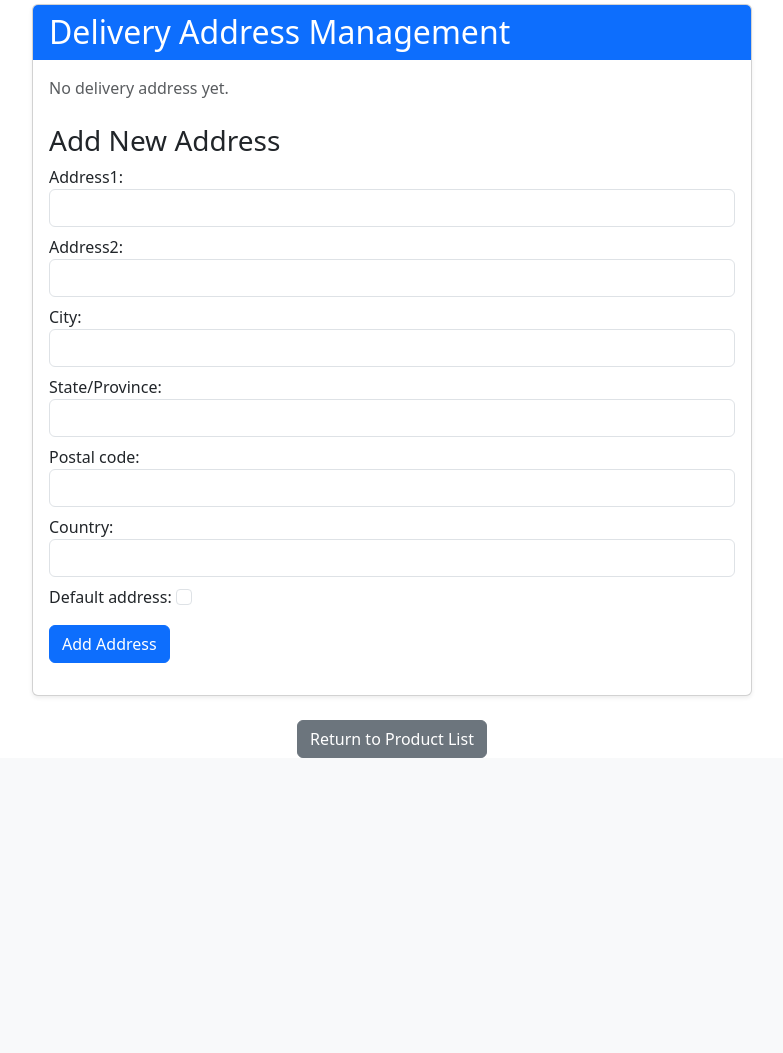
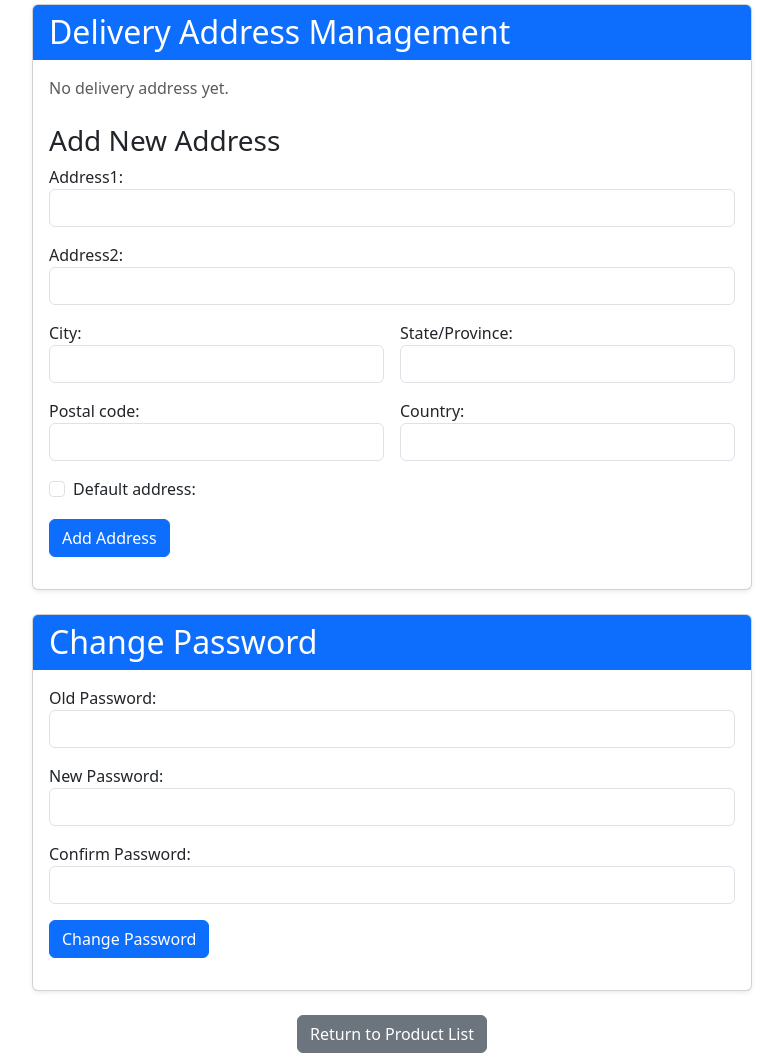
Before and after one commit to YichenShuai/shopping_platform, a Django app: page /users/myaccount/ in a window 1280 px wide. Shown: the part 734-1787 px from the top of the page, without its empty margins (248-1031 px from the left). Before the commit the page ends 1492 px from the top, so only its background shows below. Run offline with Django 5.2, Linux system fonts and the light colour scheme; a user stored in the database is signed in; data comes from the database, SQL or seed files in the repository; both versions use the stored data as it was after the commit.

Commit message:
Add new function for users to change the password or when users want to login but they forget their password, then they can use their email which they used to register to change their password.

```diff
--- a/shopping_platform/users/forms.py
+++ b/shopping_platform/users/forms.py
@@ -50,3 +50,56 @@ class UserEditForm(forms.ModelForm):
             'phone_number': forms.TextInput(attrs={'class': 'form-control'}),
             'date_of_birth': forms.DateInput(attrs={'class': 'form-control', 'type': 'date'}),
         }
+
+class PasswordResetRequestForm(forms.Form):
+    email = forms.EmailField(
+        label="Email",
+        max_length=254,
+        widget=forms.EmailInput(attrs={'class': 'form-control'})
+    )
+
+class PasswordResetForm(forms.Form):
+    code = forms.CharField(
+        label="Verification Code",
+        max_length=6,
+        widget=forms.TextInput(attrs={'class': 'form-control'})
+    )
+    new_password = forms.CharField(
+        label="New Password",
+        widget=forms.PasswordInput(attrs={'class': 'form-control'})
+    )
+    confirm_password = forms.CharField(
+        label="Confirm Password",
+        widget=forms.PasswordInput(attrs={'class': 'form-control'})
+    )
+
+    def clean(self):
+        cleaned_data = super().clean()
+        new_password = cleaned_data.get("new_password")
+        confirm_password = cleaned_data.get("confirm_password")
+        if new_password != confirm_password:
+            raise forms.ValidationError("Passwords do not match.")
+        return cleaned_data
+
+
+class ChangePasswordForm(forms.Form):
+    old_password = forms.CharField(
+        label="Old Password",
+        widget=forms.PasswordInput(attrs={'class': 'form-control'})
+    )
+    new_password = forms.CharField(
+        label="New Password",
+        widget=forms.PasswordInput(attrs={'class': 'form-control'})
+    )
+    confirm_password = forms.CharField(
+        label="Confirm Password",
+        widget=forms.PasswordInput(attrs={'class': 'form-control'})
+    )
+
+    def clean(self):
+        cleaned_data = super().clean()
+        new_password = cleaned_data.get("new_password")
+        confirm_password = cleaned_data.get("confirm_password")
+        if new_password != confirm_password:
+            raise forms.ValidationError("New passwords do not match.")
+        return cleaned_data
--- a/shopping_platform/users/templates/users/login.html
+++ b/shopping_platform/users/templates/users/login.html
@@ -23,5 +23,6 @@
     </div>
     <button type="submit">login</button>
 </form>
+<p>Forgot your password? <a href="{% url 'password_reset' %}">Reset Password</a></p>
 <p>Don't have an account? <a href="{% url 'register' %}">Register</a></p>
 {% endblock %}
--- a/shopping_platform/users/templates/users/myaccount.html
+++ b/shopping_platform/users/templates/users/myaccount.html
@@ -8,6 +8,7 @@
 
     <div class="row">
         <div class="col-md-8 mx-auto">
+            <!-- 个人信息部分保持不变 -->
             <div class="card mb-4 shadow-sm">
                 <div class="card-header bg-primary text-white">
                     <h2 class="mb-0">Personal Information</h2>
@@ -33,6 +34,7 @@
                 </div>
             </div>
 
+            <!-- 配送地址管理 -->
             <div class="card shadow-sm">
                 <div class="card-header bg-primary text-white">
                     <h2 class="mb-0">Delivery Address Management</h2>
@@ -69,8 +71,67 @@
                     <form method="post" class="needs-validation" novalidate>
                         {% csrf_token %}
                         <input type="hidden" name="add_address" value="1">
-                        {{ address_form.as_p }}
-                        <button type="submit" class="btn btn-primary mt-2">Add Address</button>
+                        <div class="row g-3">
+                            <div class="col-12">
+                                {{ address_form.address_line1.label_tag }}
+                                {{ address_form.address_line1 }}
+                            </div>
+                            <div class="col-12">
+                                {{ address_form.address_line2.label_tag }}
+                                {{ address_form.address_line2 }}
+                            </div>
+                            <div class="col-6">
+                                {{ address_form.city.label_tag }}
+                                {{ address_form.city }}
+                            </div>
+                            <div class="col-6">
+                                {{ address_form.state.label_tag }}
+                                {{ address_form.state }}
+                            </div>
+                            <div class="col-6">
+                                {{ address_form.postal_code.label_tag }}
+                                {{ address_form.postal_code }}
+                            </div>
+                            <div class="col-6">
+                                {{ address_form.country.label_tag }}
+                                {{ address_form.country }}
+                            </div>
+                            <div class="col-12">
+                                <div class="form-check">
+                                    {{ address_form.is_default.label_tag }}
+                                    {{ address_form.is_default }}
+                                </div>
+                            </div>
+                        </div>
+                        <button type="submit" class="btn btn-primary mt-3">Add Address</button>
+                    </form>
+                </div>
+            </div>
+
+            <!-- 修改密码 -->
+            <div class="card shadow-sm mt-4">
+                <div class="card-header bg-primary text-white">
+                    <h2 class="mb-0">Change Password</h2>
+                </div>
+                <div class="card-body">
+                    <form method="post" class="needs-validation" novalidate>
+                        {% csrf_token %}
+                        <input type="hidden" name="change_password" value="1">
+                        <div class="row g-3">
+                            <div class="col-12">
+                                {{ password_form.old_password.label_tag }}
+                                {{ password_form.old_password }}
+                            </div>
+                            <div class="col-12">
+                                {{ password_form.new_password.label_tag }}
+                                {{ password_form.new_password }}
+                            </div>
+                            <div class="col-12">
+                                {{ password_form.confirm_password.label_tag }}
+                                {{ password_form.confirm_password }}
+                            </div>
+                        </div>
+                        <button type="submit" class="btn btn-primary mt-3">Change Password</button>
                     </form>
                 </div>
             </div>
--- a/shopping_platform/users/urls.py
+++ b/shopping_platform/users/urls.py
@@ -6,4 +6,6 @@ urlpatterns = [
     path('login/', views.login_view, name='login'),
     path('logout/', views.logout_view, name='logout'),
     path('myaccount/', views.myaccount, name='myaccount'),
+    path('password_reset/', views.password_reset_request, name='password_reset'),
+    path('password_reset/confirm/', views.password_reset_confirm, name='password_reset_confirm'),
 ]
--- a/shopping_platform/users/views.py
+++ b/shopping_platform/users/views.py
@@ -1,9 +1,14 @@
 from django.shortcuts import render, redirect, get_object_or_404
 from django.contrib.auth import login, authenticate, logout
 from django.contrib.auth.decorators import login_required
+from django.contrib.auth.hashers import make_password
+from django.urls import reverse
+from django.core.mail import send_mail
 from .models import User, Address
-from .forms import UserRegistrationForm, AddressForm, UserEditForm
+from .forms import UserRegistrationForm, AddressForm, UserEditForm, PasswordResetRequestForm, PasswordResetForm, ChangePasswordForm
 from django.contrib import messages
+import random
+
 
 def register(request):
     if request.method == 'POST':
@@ -73,14 +78,74 @@ def myaccount(request):
                 messages.success(request, 'Profile updated successfully!')
             else:
                 messages.error(request, 'Update failed. Please check the form.')
+        elif 'change_password' in request.POST:
+            password_form = ChangePasswordForm(request.POST)
+            if password_form.is_valid():
+                old_password = password_form.cleaned_data['old_password']
+                new_password = password_form.cleaned_data['new_password']
+                if user.check_password(old_password):
+                    user.set_password(new_password)
+                    user.save()
+                    messages.success(request, 'Password changed successfully! Please log in again.')
+                    logout(request)
+                    return redirect('login')
+                else:
+                    messages.error(request, 'Old password is incorrect.')
         return redirect('myaccount')
 
     address_form = AddressForm()
     edit_form = UserEditForm(instance=user)
+    password_form = ChangePasswordForm()
     context = {
         'user': user,
         'addresses': addresses,
         'address_form': address_form,
         'edit_form': edit_form,
+        'password_form': password_form,
     }
     return render(request, 'users/myaccount.html', context)
+
+reset_codes = {}
+
+def password_reset_request(request):
+    if request.method == 'POST':
+        form = PasswordResetRequestForm(request.POST)
+        if form.is_valid():
+            email = form.cleaned_data['email']
+            try:
+                user = User.objects.get(email=email)
+                verification_code = ''.join([str(random.randint(0, 9)) for _ in range(6)])
+                reset_codes[email] = verification_code
+                send_mail(
+                    'Password Reset Verification Code',
+                    f'Your verification code is: {verification_code}',
+                    'from@example.com',
+                    [email],
+                    fail_silently=False,
+                )
+                messages.success(request, 'Verification code sent to your email.')
+                return redirect('password_reset_confirm')
+            except User.DoesNotExist:
+                messages.error(request, 'No account found with this email.')
+    else:
+        form = PasswordResetRequestForm()
+    return render(request, 'users/password_reset_request.html', {'form': form})
+
+def password_reset_confirm(request):
+    if request.method == 'POST':
+        form = PasswordResetForm(request.POST)
+        if form.is_valid():
+            code = form.cleaned_data['code']
+            new_password = form.cleaned_data['new_password']
+            for email, stored_code in reset_codes.items():
+                if stored_code == code:
+                    user = User.objects.get(email=email)
+                    user.set_password(new_password)
+                    user.save()
+                    del reset_codes[email]
+                    messages.success(request, 'Password reset successfully!')
+                    return redirect('login')
+            messages.error(request, 'Invalid verification code.')
+    else:
+        form = PasswordResetForm()
+    return render(request, 'users/password_reset_confirm.html', {'form': form})
```
Also changed, not shown: shopping_platform/users/templates/users/password_reset_confirm.html (added, +17 -0 lines), shopping_platform/users/templates/users/password_reset_request.html (added, +17 -0 lines), shopping_platform/db.sqlite3.
